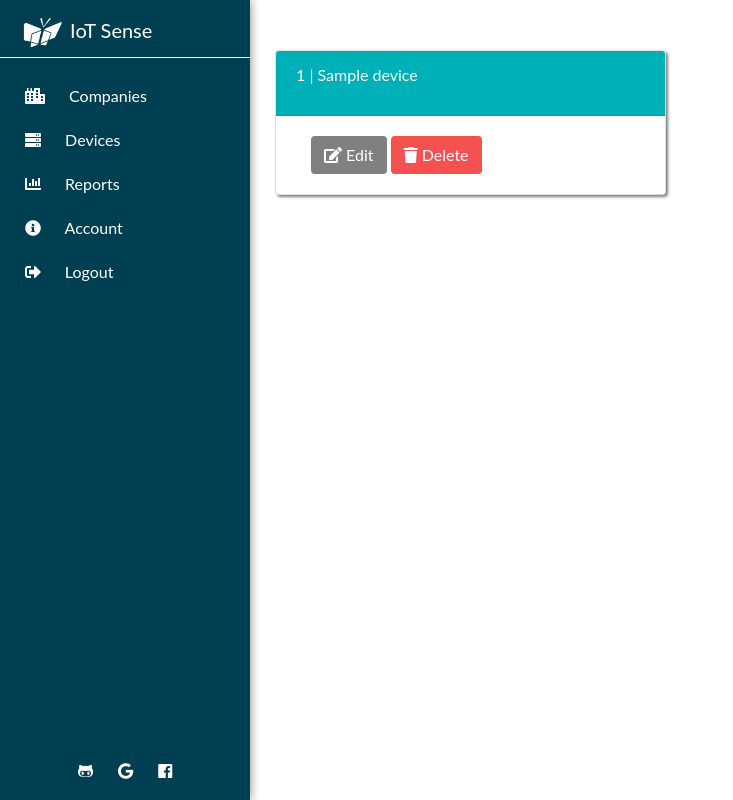
After one commit to jllemus/iotSense, a Django app: template apps/reports/templates/reports/devices.html in a window 1280 px wide. The commit adds this page. Shown: the whole page, without its empty margins (0-733 px from the left). Run offline with Django 3.2, Linux system fonts and the light colour scheme; the template is opened without the code that fills it: values that come from a table or form of the project are taken from there, others are empty; a user stored in the database is signed in; tables that the repository leaves empty hold one stand-in row (values such as "Sample post"); parts of the project's set-up code (start-up, migrations or seed data) failed here and were passed over; some libraries are stand-ins or nearby versions.

Commit message:
Added device functionality. Improved layout

```diff
--- a/apps/reports/models.py
+++ b/apps/reports/models.py
@@ -14,7 +14,7 @@ class Company(models.Model):
 
 class Profile(models.Model):
     user = models.OneToOneField(User, on_delete=models.CASCADE)
-    company = models.OneToOneField(Company, on_delete=models.CASCADE)
+    company = models.ForeignKey(Company, on_delete=models.CASCADE)
     position = models.CharField(max_length=200, default='None')
 
     def __str__(self):
--- a/apps/reports/static/reports/styles/style.css
+++ b/apps/reports/static/reports/styles/style.css
@@ -54,8 +54,16 @@ a {
     bottom: 10px;
     width: 100%;
 }
-.btn {
+.btn-general {
     background-color: #003E51;
+    color: white;
+}
+.btn-delete{
+    background-color: rgb(245, 81, 81);
+    color: white;
+}
+.btn-edit{
+    background-color: gray;
     color: white;
 }
 .btn:hover {
@@ -84,6 +92,12 @@ a {
 }
 .card{
     box-shadow: 2px 2px 3px grey;
+    width: 100%;
+}
+
+.card-header{
+    background-color: #00B0B9;
+    color: white;
 }
 .thead{
     background-color: #003E51 !important;
@@ -96,7 +110,7 @@ div.content {
     overflow-x: scroll;
     overflow: hidden;
 }
-@media screen and (max-width: 700px) {
+@media screen and (max-width: 768px) {
     .sidebar {
         margin: 0;
         width: 100%;
--- a/apps/reports/templates/base.html
+++ b/apps/reports/templates/base.html
@@ -50,7 +50,7 @@
                     <a href="{% url 'reports:companies' %}"><i class="fas fa-city"></i> Companies</a>
                 </li>
                 <li>
-                    <a href=""><i class="fas fa-server"></i> Devices</a>
+                    <a href="{% url 'reports:devices' %}"><i class="fas fa-server"></i> Devices</a>
                 </li>
                 <li>
                     <a href="#"><i class="fas fa-chart-bar"></i> Reports</a>
@@ -67,7 +67,7 @@
         <div class="sidebar-list">
             <ul>
                 <li>
-                    <a href=""><i class="fas fa-server"></i> Devices</a>
+                    <a href="{% url 'reports:devices' %}"><i class="fas fa-server"></i> Devices</a>
                 </li>
                 <li>
                     <a href="#"><i class="fas fa-chart-bar"></i> Reports</a>
@@ -75,15 +75,18 @@
                 <li>
                     <a href="#"><i class="fas fa-info-circle"></i> Account</a>
                 </li>
+                <li>
+                    <a href="{% url 'accounts:user_logout' %}"><i class="fas fa-sign-out-alt"></i> Logout</a>
+                </li>
             </ul>
         </div>
         {% endif %}
         <div class="btn-wrapper text-center">
             <div class="btn-group">
-                <a href="https://github.com/jllemus/DjangoApp" type="button" class="btn"><i
+                <a href="https://github.com/jllemus/DjangoApp" type="button" class="btn btn-general"><i
                         class="fab fa-github-alt"></i></a>
-                <button type="button" class="btn"><i class="fab fa-google"></i></button>
-                <button type="button" class="btn"><i class="fab fa-facebook"></i></button>
+                <button type="button" class="btn btn-general"><i class="fab fa-google"></i></button>
+                <button type="button" class="btn btn-general"><i class="fab fa-facebook"></i></button>
             </div>
         </div>
     </div>
--- a/apps/reports/templates/reports/companies.html
+++ b/apps/reports/templates/reports/companies.html
@@ -5,7 +5,7 @@
 <div class="container">
   <div class="row">
     {% for company, data in company_data.items %}
-    <div class="col">
+    <div class="col-md-5 col-sm-6 col-xs-12">
       <div class="card">
         <div class="card-header">
           {{ company }}
--- a/apps/reports/templates/reports/dashboard.html
+++ b/apps/reports/templates/reports/dashboard.html
@@ -4,14 +4,14 @@
 <div class="container-fluid">
     <div class="justify-content-center inline">
         <div class="row">
-            <div class="col-md-4 sm-12 p-1">
+            <div class="col-md-4 col-sm-6 col-xs-12 p-1">
                 <div class="card bg-success text-white">
                     <div class="card-body">
                       <h3>Online devices: 0 </h3>
                     </div>
                   </div>
             </div>
-            <div class="col-md-4 sm-12 p-1">
+            <div class="col-md-4 col-sm-6 col-xs-12 p-1">
                 <div class="card bg-danger text-white">
                     <div class="card-body">
                       <h3>Offline devices: 0 </h3>
@@ -21,7 +21,7 @@
             <div class="col-md-4 sm-12 p-1">
                 <div class="card bg-info text-white">
                     <div class="card-body">
-                      <h3>Total devices: 0 </h3>
+                      <h3>Total devices: {{device_number}} </h3>
                     </div>
                 </div>
             </div>
--- /dev/null
+++ b/apps/reports/templates/reports/devices.html
@@ -0,0 +1,39 @@
+{% extends 'base.html' %}
+{% load static %}
+{% block title %}Companies{% endblock %}
+{% block content %}
+<div class="container">
+    <div class="row">
+        {% for device in devices %}
+        <div class="col-md-5 col-sm-6 col-xs-12">
+            <div class="card">
+                <div class="card-header">
+                    <p>{{device.device_id}} | {{device.device_name}}</p>
+                </div>
+                <div class="card-body">
+                    {% if user.is_authenticated %}
+                    <div class="container">
+                        <div class="row text-center">
+                            <div class="col">
+                                <div class="form-inline">
+                                    <form action="{% url 'reports:edit_device' action='delete' id=device.id %}"
+                                        method="POST">
+                                        {%csrf_token%}
+                                        <button type="button" class="btn btn-edit"><i class="fas fa-edit"></i> Edit</button>
+                                        <button type="submit" class="btn btn-delete"><i class="fas fa-trash"></i> Delete</button>
+                                    </form>
+                                </div>
+                            </div>
+                        </div>
+                    </div>
+                    {% endif %}
+                </div>
+            </div>
+        </div>
+        {% endfor %}
+    </div>
+</div>
+<div>
+
+</div>
+{% endblock %}
--- a/apps/reports/urls.py
+++ b/apps/reports/urls.py
@@ -1,5 +1,5 @@
 from django.urls import path, include
-from .views import dashboard, index, Companies
+from .views import dashboard, index, Companies, Devices
 
 app_name = 'reports'
 
@@ -7,4 +7,7 @@ urlpatterns = [
     path('', index, name="index"),
     path('dashboard', dashboard, name='dashboard'),
     path('companies', Companies.as_view(), name='companies'),
+    path('devices', Devices.as_view(), name='devices'),
+    path('devices/edit_devices/<str:action>/<str:id>',
+         Devices.as_view(), name="edit_device")
 ]
```
Also changed, not shown: apps/reports/views.py (+40 -14 lines).
